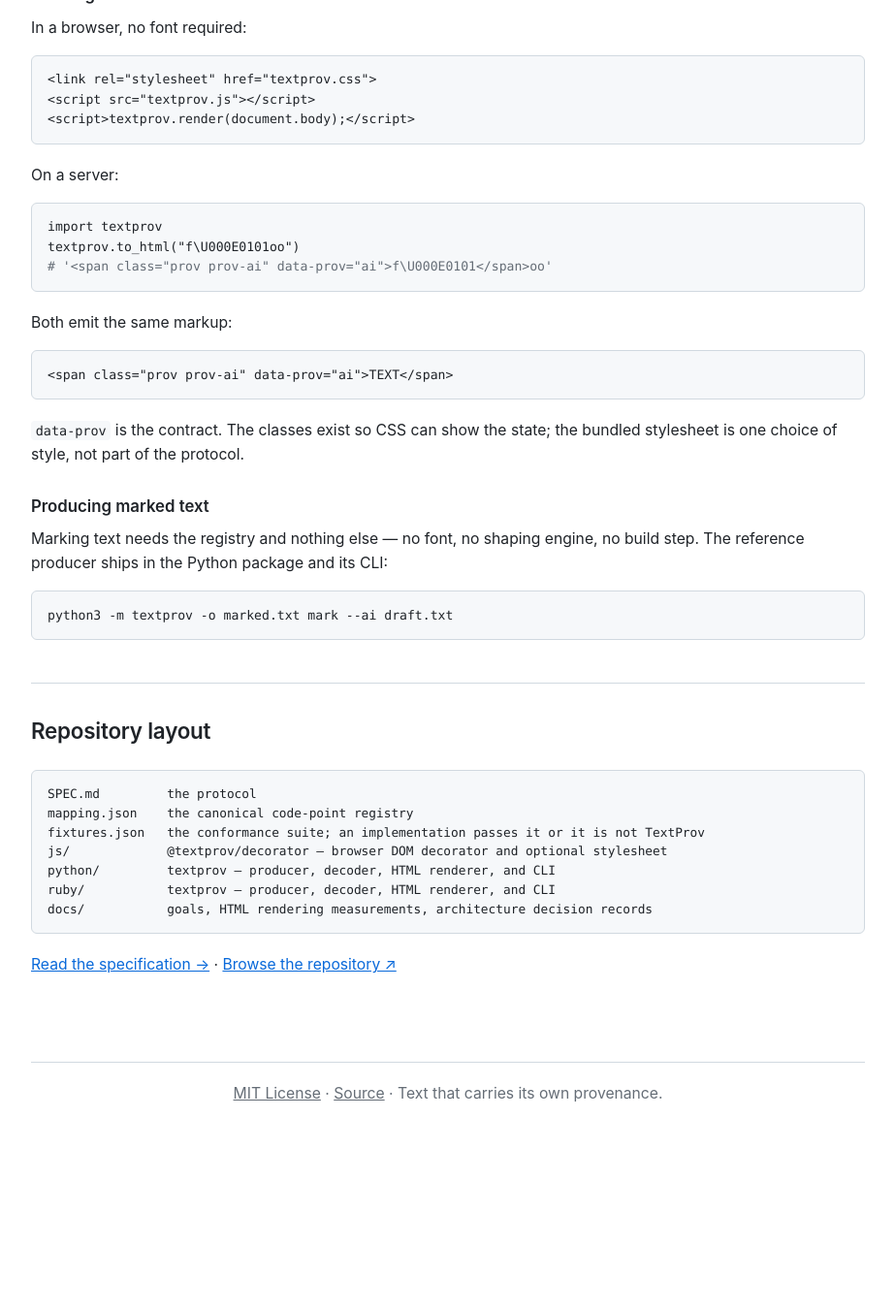
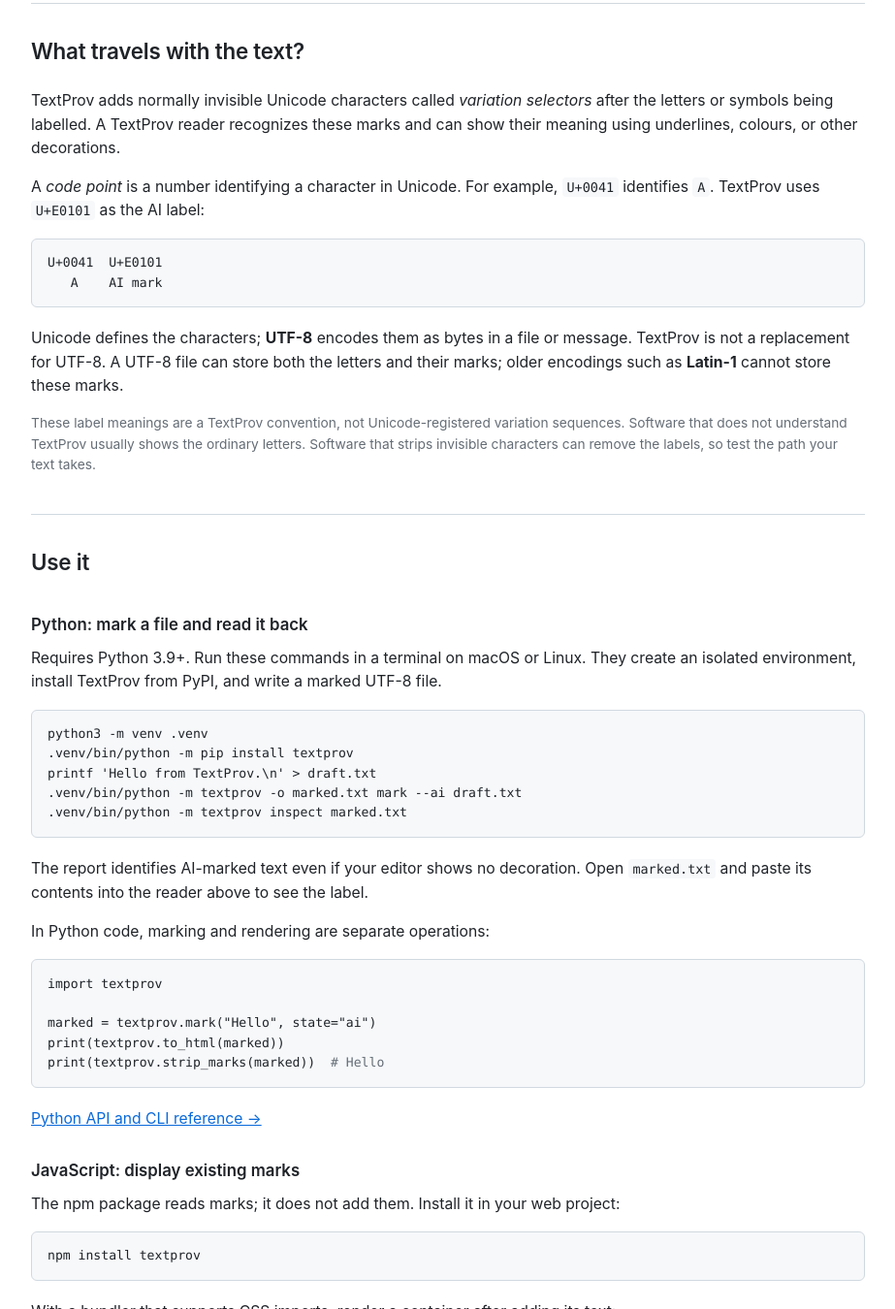
Before and after one commit to textprov/textprov, a website built with Vite: page site/index.html in a window 1280 px wide. Shown: the part 1450-2800 px from the top of the page at 97% size, without its empty margins (178-1101 px from the left). Before the commit the page ends 2623 px from the top, so only its background shows below. Built offline with nearby package versions, Linux system fonts and the light colour scheme.

Commit message:
docs(site): explain text labels and provide library quick starts

```diff
--- a/site/index.html
+++ b/site/index.html
@@ -3,7 +3,7 @@
   <head>
     <meta charset="utf-8">
     <meta name="viewport" content="width=device-width, initial-scale=1">
-    <meta name="description" content="TextProv is an open protocol for text that carries its own provenance through copy, paste, and plain-text storage.">
+    <meta name="description" content="Label text as human-written, AI-generated, or mixed. Try TextProv in your browser and see how origin labels can travel with plain text.">
     <meta name="theme-color" content="#ffffff" media="(prefers-color-scheme: light)">
     <meta name="theme-color" content="#111311" media="(prefers-color-scheme: dark)">
     <title>TextProv — provenance that travels with the text</title>
@@ -26,7 +26,9 @@
     <main id="main">
       <section class="intro">
         <h1>TextProv</h1>
-        <p class="tagline">An open protocol for in-band provenance. A run of characters can say whether a person wrote it, a machine generated it, or its origin is unknown. The state travels in the text as Unicode code points, so it survives copy, paste, and plain-text storage.</p>
+        <p class="tagline">Text that carries labels about its origin: human-written, AI-generated, mixed, edited, or unknown. TextProv is an open protocol for keeping those labels in the text itself, rather than in a separate file or one application's metadata.</p>
+                <p class="tagline">Use it in an editor or content pipeline to label what you know about the text. The labels can travel through copy, paste, and plain-text storage, as long as the receiving software preserves the marks.</p>
+                <p class="note">A label is a claim, not proof. TextProv does not detect AI writing or verify authorship. Anyone can add, change, or remove marks; unmarked text does not mean human-written.</p>
         <p class="version-line">Contract v1 · Registry v1 · MIT licensed</p>
       </section>
 
@@ -73,40 +75,68 @@
                 </div>
       </section>
 
+      <section id="how" aria-labelledby="how-title">
+        <h2 id="how-title">What travels with the text?</h2>
+        <p>TextProv adds normally invisible Unicode characters called <em>variation selectors</em> after the letters or symbols being labelled. A TextProv reader recognizes these marks and can show their meaning using underlines, colours, or other decorations.</p>
+        <p>A <em>code point</em> is a number identifying a character in Unicode. For example, <code>U+0041</code> identifies <code>A</code>. TextProv uses <code>U+E0101</code> as the AI label:</p>
+<pre><code>U+0041  U+E0101
+   A    AI mark</code></pre>
+        <p>Unicode defines the characters; <strong>UTF-8</strong> encodes them as bytes in a file or message. TextProv is not a replacement for UTF-8. A UTF-8 file can store both the letters and their marks; older encodings such as <strong>Latin-1</strong> cannot store these marks.</p>
+        <p class="note">These label meanings are a TextProv convention, not Unicode-registered variation sequences. Software that does not understand TextProv usually shows the ordinary letters. Software that strips invisible characters can remove the labels, so test the path your text takes.</p>
+      </section>
+
       <section id="use" aria-labelledby="use-title">
         <h2 id="use-title">Use it</h2>
 
-        <h3>Reading marked text</h3>
-        <p>In a browser, no font required:</p>
-<pre><code>&lt;link rel="stylesheet" href="textprov.css"&gt;
-&lt;script src="textprov.js"&gt;&lt;/script&gt;
-&lt;script&gt;textprov.render(document.body);&lt;/script&gt;</code></pre>
+        <h3>Python: mark a file and read it back</h3>
+        <p>Requires Python 3.9+. Run these commands in a terminal on macOS or Linux. They create an isolated environment, install TextProv from PyPI, and write a marked UTF-8 file.</p>
+<pre><code>python3 -m venv .venv
+.venv/bin/python -m pip install textprov
+printf 'Hello from TextProv.\n' &gt; draft.txt
+.venv/bin/python -m textprov -o marked.txt mark --ai draft.txt
+.venv/bin/python -m textprov inspect marked.txt</code></pre>
+        <p>The report identifies AI-marked text even if your editor shows no decoration. Open <code>marked.txt</code> and paste its contents into the reader above to see the label.</p>
+        <p>In Python code, marking and rendering are separate operations:</p>
+<pre><code>import textprov
 
-        <p>On a server:</p>
-<pre><code>import textprov
-textprov.to_html("f\U000E0101oo")
-<span class="comment"># '&lt;span class="prov prov-ai" data-prov="ai"&gt;f\U000E0101&lt;/span&gt;oo'</span></code></pre>
+marked = textprov.mark("Hello", state="ai")
+print(textprov.to_html(marked))
+print(textprov.strip_marks(marked))  <span class="comment"># Hello</span></code></pre>
+        <p><a href="https://github.com/textprov/textprov/blob/main/python/README.md">Python API and CLI reference →</a></p>
 
-        <p>Both emit the same markup:</p>
-<pre><code>&lt;span class="prov prov-ai" data-prov="ai"&gt;TEXT&lt;/span&gt;</code></pre>
+        <h3>JavaScript: display existing marks</h3>
+        <p>The npm package reads marks; it does not add them. Install it in your web project:</p>
+<pre><code>npm install textprov</code></pre>
+        <p>With a bundler that supports CSS imports, render a container after adding its text:</p>
+<pre><code>import textprov from "textprov";
+import "textprov/textprov.css";
 
-        <p><code>data-prov</code> is the contract. The classes exist so CSS can show the state; the bundled stylesheet is one choice of style, not part of the protocol.</p>
+const preview = document.createElement("p");
+preview.textContent = "A\u{E0101}"; <span class="comment">// A followed by the AI mark</span>
+document.body.append(preview);
+textprov.render(preview);</code></pre>
+        <p>The result is an AI-labelled <code>A</code>, styled without a special font. The reader wraps marked text in HTML spans with a <code>data-prov</code> attribute. The bundled CSS is optional; applications can choose their own presentation.</p>
+        <p><a href="https://github.com/textprov/textprov/blob/main/js/README.md">JavaScript API and script-tag setup →</a></p>
 
-        <h3>Producing marked text</h3>
-        <p>Marking text needs the registry and nothing else — no font, no shaping engine, no build step. The reference producer ships in the Python package and its CLI:</p>
-<pre><code>python3 -m textprov -o marked.txt mark --ai draft.txt</code></pre>
+        <h3>Ruby: mark, read, and render</h3>
+        <p>The Ruby implementation provides the same core operations and a CLI. Requires Ruby 3.2+. To try the source without relying on a published gem:</p>
+<pre><code>git clone https://github.com/textprov/textprov.git
+cd textprov
+ruby -I ruby/lib -r textprov -e 'puts Textprov.to_html(Textprov.mark("Hello", state: "ai"))'</code></pre>
+        <p>This prints HTML containing an AI-labelled span. <a href="https://github.com/textprov/textprov/blob/main/ruby/README.md">Ruby API and CLI reference →</a></p>
+      </section>
+
+      <section id="fonts" aria-labelledby="fonts-title">
+        <h2 id="fonts-title">What about fonts?</h2>
+        <p>A provenance-aware font can draw the labels directly in compatible applications. It is an alternative to the browser styling above, not a requirement for adding or storing marks. Installing a font alone does not label any text.</p>
+        <p>There is no example font bundled with this site yet. For now, use the browser demo and its text download for a no-install trial. If you already have a matching P+ provenance font, the <a href="https://github.com/textprov/textprov/blob/main/docs/SELECTORS-PUA-AND-INTERCHANGE.md#try-both-encodings-in-an-editor">font guide includes sample files and an editor comparison</a>.</p>
+        <p class="note">Font display depends on the application's text-rendering engine. The project's tests found that HarfBuzz displayed the selector variants while macOS CoreText did not. Keep selector-encoded text for sharing; the guide's private-use (PUA) samples require a matching font and are for controlled local experiments.</p>
       </section>
 
       <section id="repo" aria-labelledby="repo-title">
-        <h2 id="repo-title">Repository layout</h2>
-<pre class="tree"><code>SPEC.md         the protocol
-mapping.json    the canonical code-point registry
-fixtures.json   the conformance suite; an implementation passes it or it is not TextProv
-js/             @textprov/decorator — browser DOM decorator and optional stylesheet
-python/         textprov — producer, decoder, HTML renderer, and CLI
-ruby/           textprov — producer, decoder, HTML renderer, and CLI
-docs/           goals, HTML rendering measurements, architecture decision records</code></pre>
-        <p><a href="./spec.html">Read the specification →</a> · <a href="https://github.com/textprov/textprov">Browse the repository ↗</a></p>
+        <h2 id="repo-title">Implement the protocol</h2>
+        <p>The project is early-stage; version 1 of the protocol is treated as stable. Start with the <a href="./spec.html">specification</a> for label meanings and encoding rules, the <a href="https://github.com/textprov/textprov/blob/main/mapping.json">code-point registry</a> for the assigned marks, and the <a href="https://github.com/textprov/textprov/blob/main/fixtures.json">conformance fixtures</a> to check your implementation.</p>
+        <p><a href="https://github.com/textprov/textprov">Browse the repository ↗</a> · <a href="https://github.com/textprov/textprov/issues">Report an issue</a></p>
       </section>
     </main>
 
```
